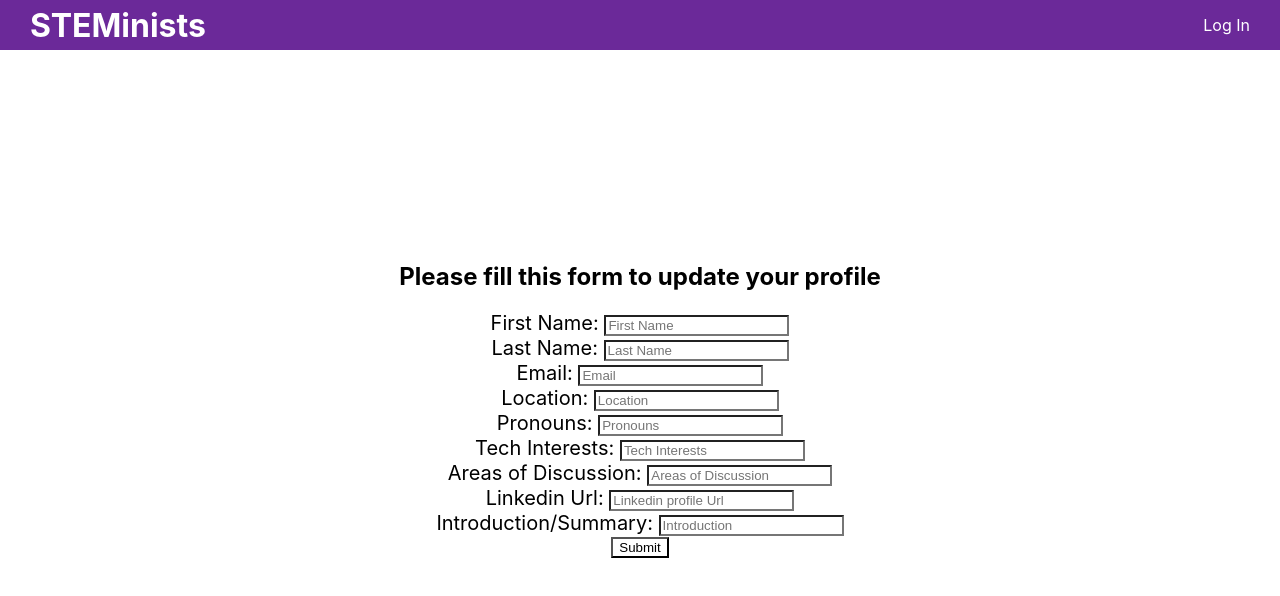
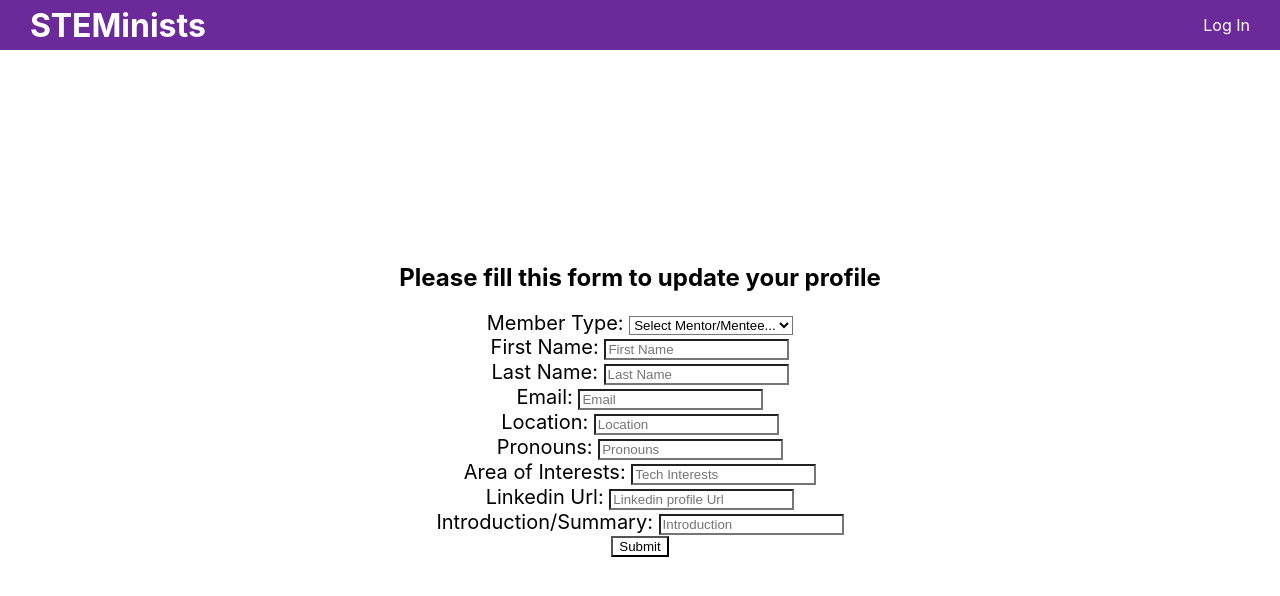
Before and after one commit to anAmateurKat/STEMinists, a React (Create React App) app in the folder steminist/: page /form in a window 1280 px wide. Shown: the top 596 px of the page. Built offline with nearby package versions, Linux system fonts and the light colour scheme.

Commit message:
Added mentee/mentor option and allowed for that data to be sent to FireStore DB

```diff
--- a/steminist/src/pages/Form/Form.jsx
+++ b/steminist/src/pages/Form/Form.jsx
@@ -6,28 +6,28 @@ import { collection, addDoc } from "@firebase/firestore";
 import { Navigate } from 'react-router-dom';
 
 export const Form = () => {
+    const[type, setType] = useState("");
     const[fName, setFName] = useState("");
     const[lName, setLName] = useState("");
     const[email, setEmail] = useState("");
     const[location, setLocation] = useState("");
     const[pronouns, setPronouns] = useState("");
     const[interests, setInterests] = useState("");
-    const[discussion, setDiscussion] = useState("");
     const[linkedin, setLinkedin] = useState("");
     const[intro, setIntro] = useState("");
 
     const handleSubmit = async(e) => {
         e.preventDefault();
         const docRef = await addDoc(collection(db, "members"),{
+            type: type,
             fName:fName,
             lName:lName,
             email:email,
             location:location,
             pronouns:pronouns,
             interests:interests,
-            discussion:discussion,
             linkedin:linkedin,
-            intro:intro,
+            intro:intro
         });
         alert("Form has been submitted");
 
@@ -37,7 +37,6 @@ export const Form = () => {
         setLocation('');
         setPronouns('');
         setInterests('');
-        setDiscussion('');
         setLinkedin('');
         setIntro('');
 
@@ -51,6 +50,14 @@ export const Form = () => {
         <form className='form' onSubmit={handleSubmit} >
             <div className='row'>
                 <h2>Please fill this form to update your profile</h2>
+                <div className='member-type'>
+                        <label>Member Type: </label>
+                        <select name="dropdown" value={type} onChange={(e) => setType(e.target.value)}>
+                            <option value="N/A"> Select Mentor/Mentee...</option>
+                            <option value="Mentor"> Mentor</option>
+                            <option value="Mentee"> Mentee</option>
+                        </select>
+                </div>
                 <div className='firstname'>
                     <label>First Name: </label>
                     <input type={"text"} placeholder='First Name' value={fName} onChange={(e) => setFName(e.target.value)}/>
@@ -71,13 +78,9 @@ export const Form = () => {
                     <label>Pronouns: </label>
                     <input type={"text"} placeholder='Pronouns' value={pronouns} onChange={(e) => setPronouns(e.target.value)}/>
                 </div>
-                <div className='tech-interest'>
-                    <label>Tech Interests: </label>
+                <div className='interests'>
+                    <label>Area of Interests: </label>
                     <input type={"text"} placeholder='Tech Interests' value={interests} onChange={(e) => setInterests(e.target.value)}/>
-                </div>
-                <div className='Area-of-discussion'>
-                    <label>Areas of Discussion: </label>
-                    <input type={"text"} placeholder='Areas of Discussion' value={discussion} onChange={(e) => setDiscussion(e.target.value)}/>
                 </div>
                 <div className='linkedin'>
                     <label>Linkedin Url: </label>
```
